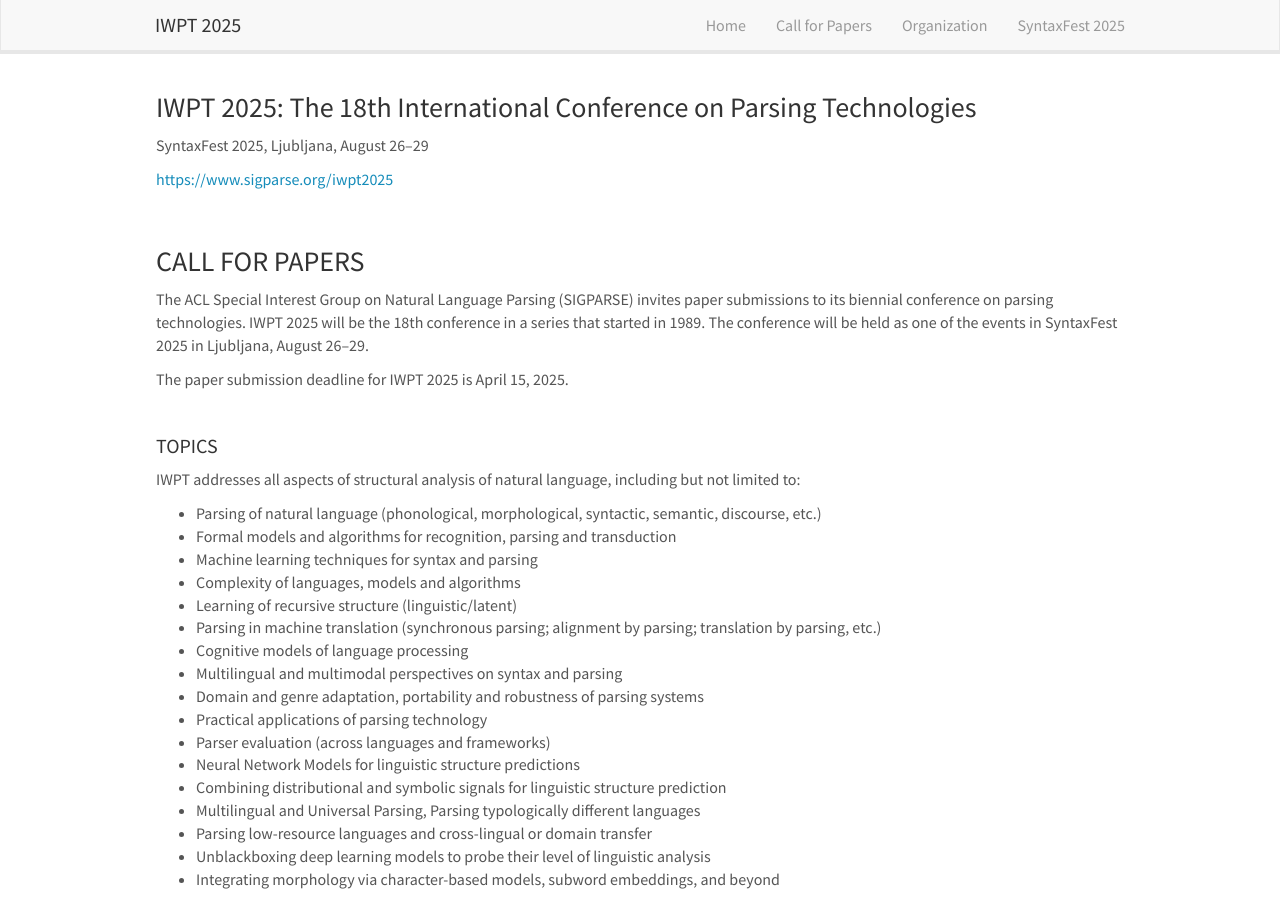
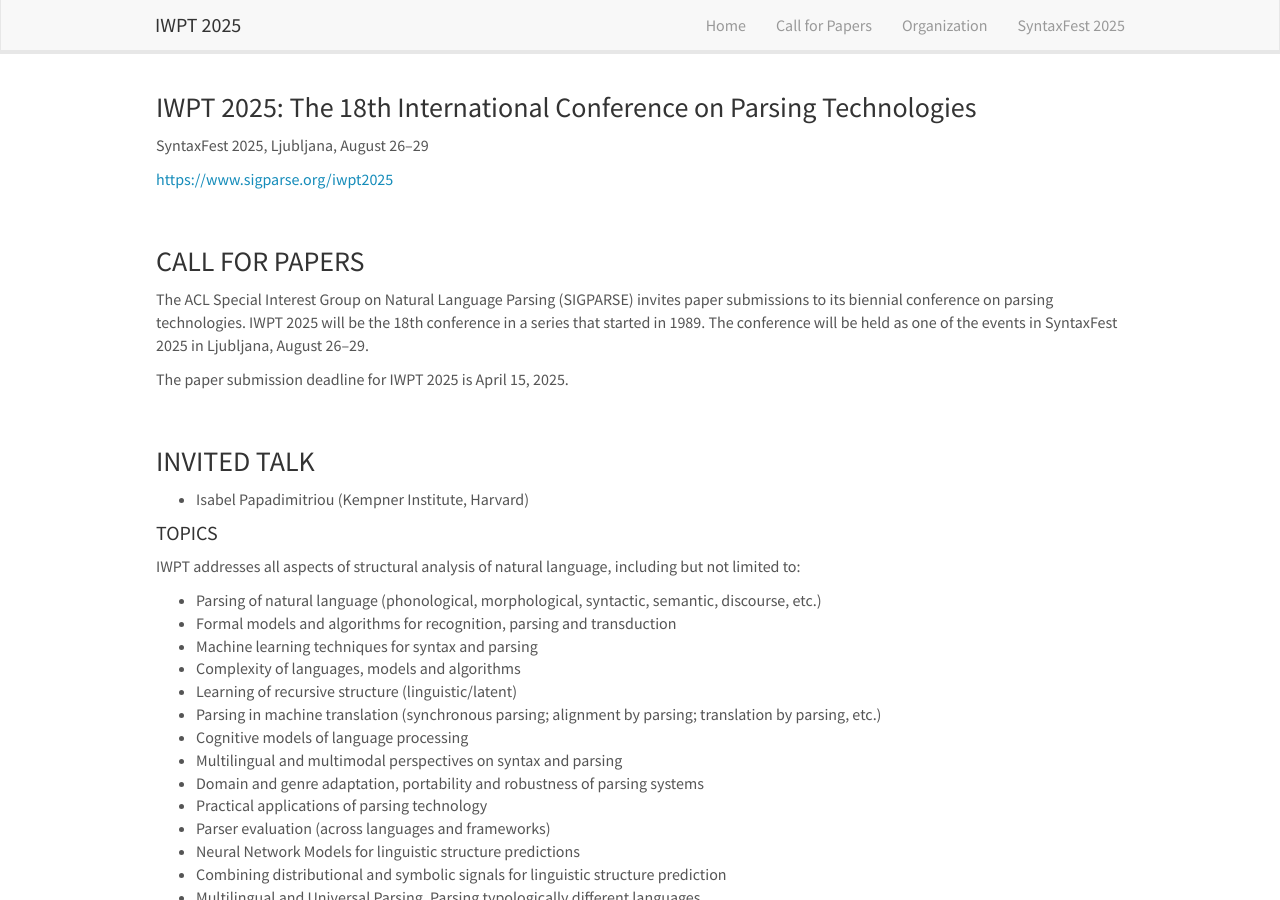
Before and after one commit to sigparse/iwpt2025, a Jekyll site: the page built from _pages/cfp.md, in a window 1280 px wide and 900 px high. Built offline with Jekyll 4.4.1, drawn with Linux system fonts in a browser that asks for light colours; nearby versions of some CDN libraries.

Commit message:
Update cfp.md

```diff
--- a/_pages/cfp.md
+++ b/_pages/cfp.md
@@ -24,6 +24,10 @@ SyntaxFest 2025 in Ljubljana, August 26–29.
 The paper submission deadline for IWPT 2025 is April 15, 2025.
 
 &nbsp;
+
+### INVITED TALK
+
++ Isabel Papadimitriou (Kempner Institute, Harvard)
 
 #### TOPICS
 
```
